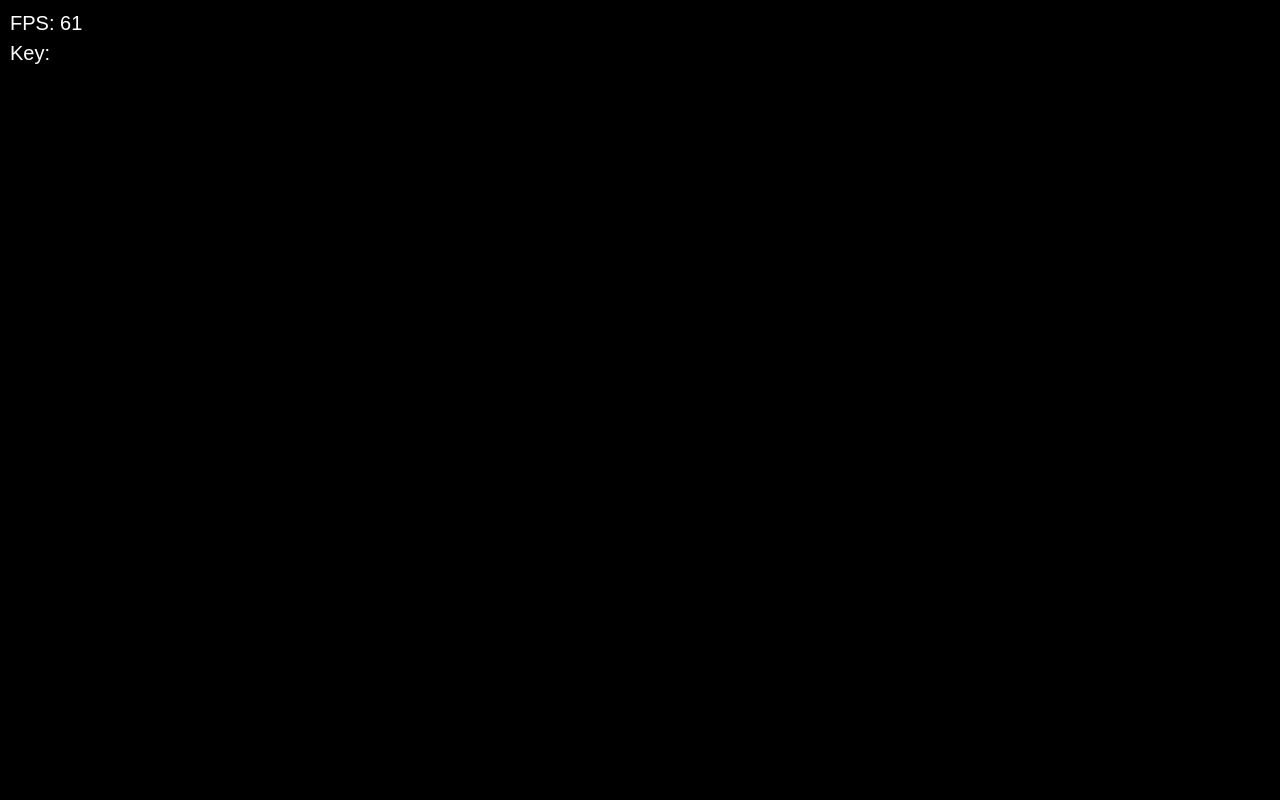
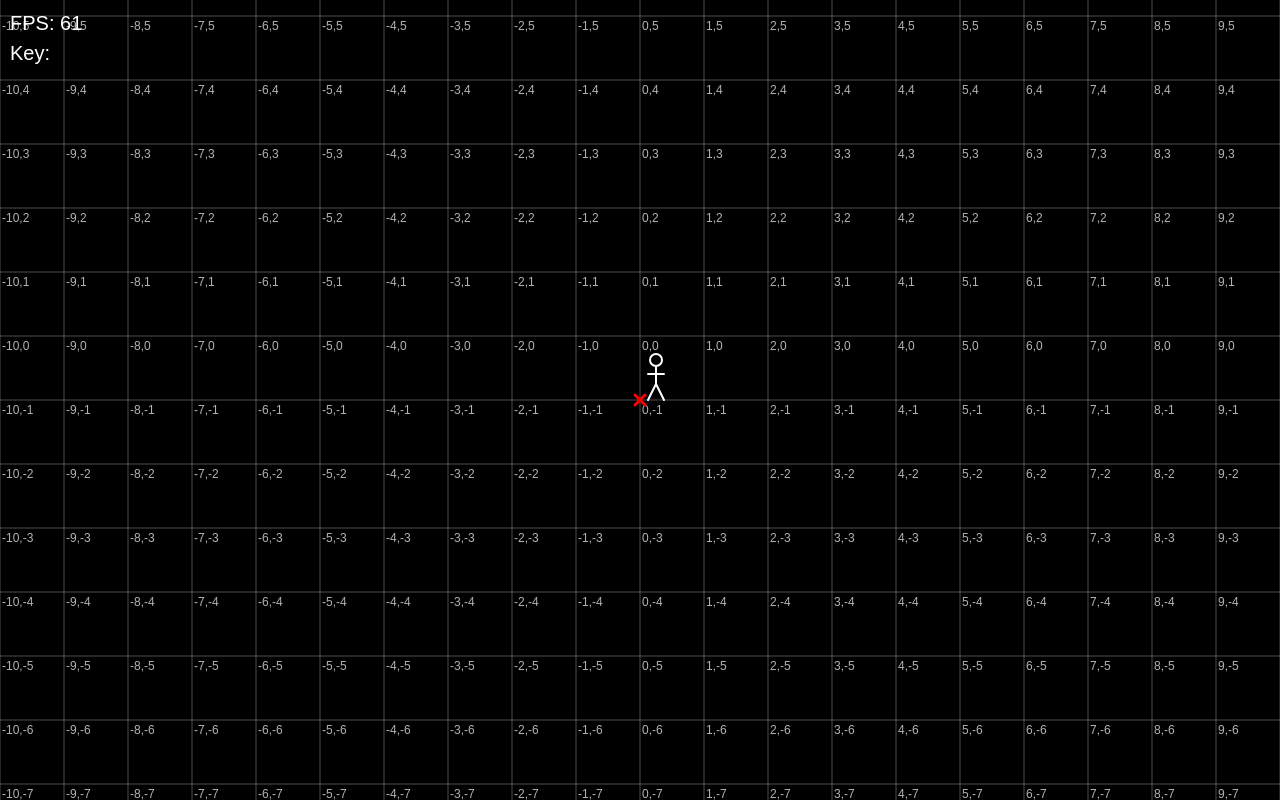
Before and after one commit to damonachey/2dAdventureDemo, a plain HTML site: page index.html in a window 1280 px wide. Drawn offline with Linux system fonts and the light colour scheme.

Commit message:
Draw player and center coordinate space

```diff
--- a/grid.js
+++ b/grid.js
@@ -1,5 +1,5 @@
 var grid = {
-    visible: false,
+    visible: true,
     squareSize: 64,
 
     toggle: function() {
@@ -18,22 +18,24 @@ var grid = {
         var cols = Math.ceil(canvas.width / this.squareSize);
         var rows = Math.ceil(canvas.height / this.squareSize);
 
-        // Calculate center offsets for world coordinates
-        var centerX = Math.floor(cols / 2);
-        var centerY = Math.floor(rows / 2);
+        // Calculate grid offset so (0,0) square's bottom-left is at world center
+        var centerScreenX = canvas.width / 2;
+        var centerScreenY = canvas.height / 2;
+        var gridOffsetX = centerScreenX % this.squareSize;
+        var gridOffsetY = centerScreenY % this.squareSize;
 
-        // Draw vertical lines
+        // Draw vertical lines (offset so (0,0) square aligns with world center)
         for (var x = 0; x <= cols; x++) {
-            var xPos = x * this.squareSize;
+            var xPos = x * this.squareSize + gridOffsetX;
             ctx.beginPath();
             ctx.moveTo(xPos, 0);
             ctx.lineTo(xPos, canvas.height);
             ctx.stroke();
         }
 
-        // Draw horizontal lines
+        // Draw horizontal lines (offset so (0,0) square aligns with world center)
         for (var y = 0; y <= rows; y++) {
-            var yPos = y * this.squareSize;
+            var yPos = y * this.squareSize + gridOffsetY;
             ctx.beginPath();
             ctx.moveTo(0, yPos);
             ctx.lineTo(canvas.width, yPos);
@@ -43,12 +45,33 @@ var grid = {
         // Draw coordinates (world coordinates with 0,0 at center)
         for (var x = 0; x < cols; x++) {
             for (var y = 0; y < rows; y++) {
-                var pixelX = x * this.squareSize + 2;
-                var pixelY = y * this.squareSize + 14;
-                var worldX = x - centerX;
-                var worldY = centerY - y; // Flip Y to match bottom-left origin
+                var pixelX = x * this.squareSize + gridOffsetX + 2;
+                var pixelY = y * this.squareSize + gridOffsetY + 14;
+
+                // Calculate world coordinates based on position relative to center
+                var worldX = Math.floor((pixelX - centerScreenX) / this.squareSize);
+                var worldY = Math.floor((centerScreenY - pixelY) / this.squareSize);
+
                 ctx.fillText(worldX + ',' + worldY, pixelX, pixelY);
             }
         }
+
+        // Draw red X at world coordinates 0,0 for debugging
+        var centerPixelX = canvas.width / 2;
+        var centerPixelY = canvas.height / 2;
+
+        ctx.strokeStyle = 'red';
+        ctx.lineWidth = 3;
+
+        // Draw X
+        ctx.beginPath();
+        ctx.moveTo(centerPixelX - 5, centerPixelY - 5);
+        ctx.lineTo(centerPixelX + 5, centerPixelY + 5);
+        ctx.stroke();
+
+        ctx.beginPath();
+        ctx.moveTo(centerPixelX + 5, centerPixelY - 5);
+        ctx.lineTo(centerPixelX - 5, centerPixelY + 5);
+        ctx.stroke();
     }
 };
--- a/index.html
+++ b/index.html
@@ -18,6 +18,7 @@
     <script src="statistics.js"></script>
     <script src="grid.js"></script>
     <script src="state.js"></script>
+    <script src="player.js"></script>
     <script src="index.js"></script>
     <script src="window.js"></script>
 </body>
--- a/index.js
+++ b/index.js
@@ -20,6 +20,9 @@ function render() {
 
     // Rendering code goes here
 
+    // Render player
+    player.render(ctx, canvas);
+
     // Render grid overlay
     grid.render(ctx, canvas);
 
--- /dev/null
+++ b/player.js
@@ -0,0 +1,44 @@
+var player = {
+    width: 32,
+    height: 48,
+
+    render: function(ctx, canvas) {
+        // Convert world coordinates to screen coordinates
+        // World (0,0) = screen center, player coordinates are bottom-left of character
+        var screenX = (canvas.width / 2) + state.player.x;
+        var screenY = (canvas.height / 2) - state.player.y - this.height;
+
+        ctx.strokeStyle = 'white';
+        ctx.lineWidth = 2;
+        ctx.lineCap = 'round';
+
+        // Head (circle)
+        ctx.beginPath();
+        ctx.arc(screenX + 16, screenY + 8, 6, 0, Math.PI * 2);
+        ctx.stroke();
+
+        // Body (vertical line)
+        ctx.beginPath();
+        ctx.moveTo(screenX + 16, screenY + 14);
+        ctx.lineTo(screenX + 16, screenY + 32);
+        ctx.stroke();
+
+        // Arms (horizontal line)
+        ctx.beginPath();
+        ctx.moveTo(screenX + 8, screenY + 22);
+        ctx.lineTo(screenX + 24, screenY + 22);
+        ctx.stroke();
+
+        // Left leg
+        ctx.beginPath();
+        ctx.moveTo(screenX + 16, screenY + 32);
+        ctx.lineTo(screenX + 8, screenY + 48);
+        ctx.stroke();
+
+        // Right leg
+        ctx.beginPath();
+        ctx.moveTo(screenX + 16, screenY + 32);
+        ctx.lineTo(screenX + 24, screenY + 48);
+        ctx.stroke();
+    }
+};
--- a/state.js
+++ b/state.js
@@ -1,5 +1,5 @@
 var state = {
-    character: {
+    player: {
         x: 0,  // World coordinates (0,0 = center of screen)
         y: 0
     },
```
Also changed, not shown: statistics.js (line endings or trailing spaces).
